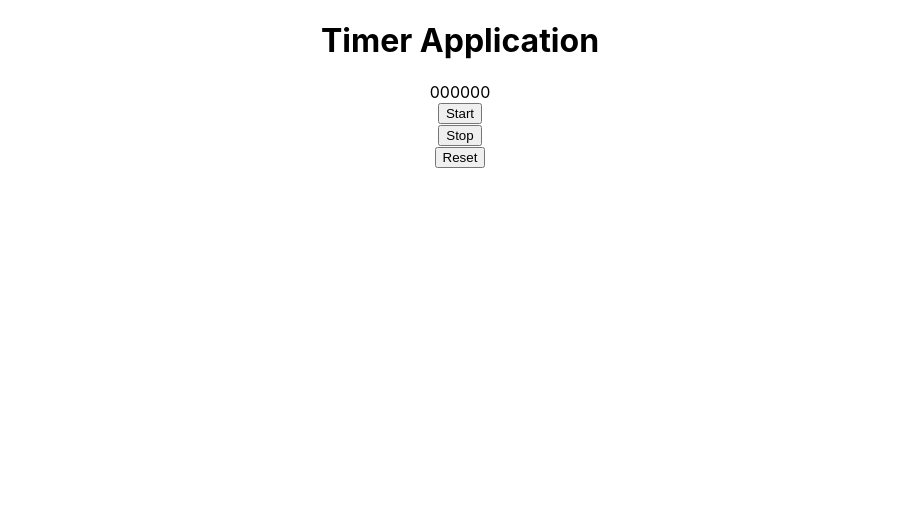
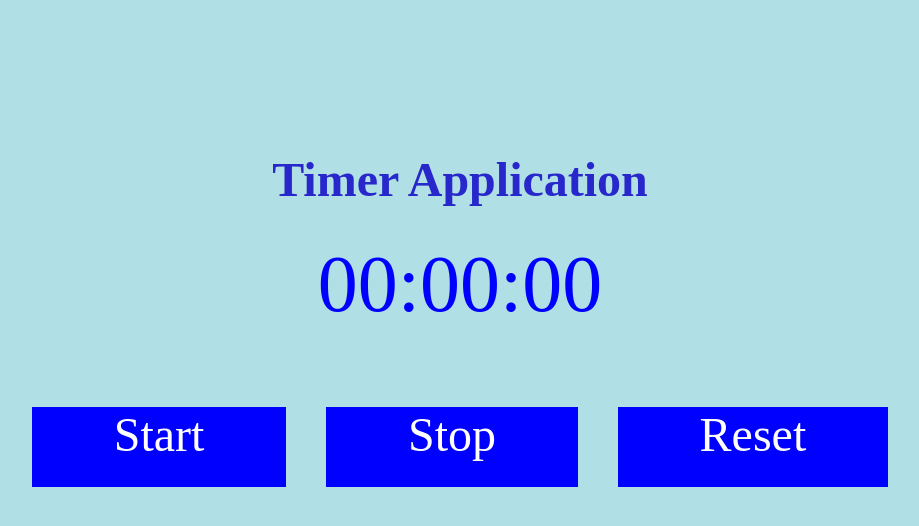
Before and after one commit to AbdulMoiz8994/tes-case-project, a React (Create React App) app: page / in a window 1280 px wide. Shown: the top 526 px of the page, without its empty margins (180-1099 px from the left). Built offline with nearby package versions, Linux system fonts and the light colour scheme.

Commit message:
we make the css file

```diff
--- a/src/App.css
+++ b/src/App.css
@@ -1,38 +1,7 @@
-.App {
-  text-align: center;
+.app-container {
+	height: 100vh;
+	width: 100vw;
+	align-items: center;
+	display: flex;
+	justify-content: center;
 }
-
-.App-logo {
-  height: 40vmin;
-  pointer-events: none;
-}
-
-@media (prefers-reduced-motion: no-preference) {
-  .App-logo {
-    animation: App-logo-spin infinite 20s linear;
-  }
-}
-
-.App-header {
-  background-color: #282c34;
-  min-height: 100vh;
-  display: flex;
-  flex-direction: column;
-  align-items: center;
-  justify-content: center;
-  font-size: calc(10px + 2vmin);
-  color: white;
-}
-
-.App-link {
-  color: #61dafb;
-}
-
-@keyframes App-logo-spin {
-  from {
-    transform: rotate(0deg);
-  }
-  to {
-    transform: rotate(360deg);
-  }
-}
--- a/src/App.tsx
+++ b/src/App.tsx
@@ -5,7 +5,7 @@ import {Timer} from './Components/Timer/Timer'
 
 function App() {
   return (
-    <div className="App">
+    <div className="app-container">
       <Timer/>
     </div>
   );
--- /dev/null
+++ b/src/Components/Timer/Timer.css
@@ -0,0 +1,26 @@
+.timer-container {
+    background-color: var(--timer-background-color);
+    height: var(--timer-height);
+    width: var(--timer-width);
+  }
+
+  .time-display {
+    height: 30%;
+    font-size: 5em;
+    text-align: center !important;
+    color: blue;
+    font-family: 'Comfortaa', cursive;
+  }
+
+  .timer-button-container {
+    display: flex;
+    flex-direction: row;
+    justify-content: center;
+    height: 30%;
+  }
+h1{
+    text-align: center;
+    font-size: 3em;
+    color: #2827CC;
+    font-family: 'Comfortaa', cursive;
+}
--- a/src/Components/Timer/Timer.tsx
+++ b/src/Components/Timer/Timer.tsx
@@ -1,6 +1,6 @@
 import React,{useState} from 'react'
 import {TimerButton} from '../TimerButton/TimerButton'
-
+import './Timer.css'
 
 
 export const Timer = () => {
@@ -55,12 +55,14 @@ const Reset=() =>{
 
 
     return (
-        <div>
+        <div className="timer-container">
             <h1>Timer Application</h1>
-        <span>{hour < 10 ? `0${hour}`: hour}</span>
-        <span>{minute < 10 ? `0${minute}` : minute}</span>
+            <div className="time-display">
+        <span>{hour < 10 ? `0${hour}`: hour}:</span>
+        <span>{minute < 10 ? `0${minute}` : minute}:</span>
         <span>{second < 10 ? `0${second}` : second}</span>
-
+        </div>
+        <div className="timer-button-container">
         {/* Start button */}
          <TimerButton
          ButtonAction={Run}
@@ -76,6 +78,8 @@ const Reset=() =>{
             ButtonAction={Reset}
             ButtonValue={"Reset"}
           />
+</div>
+
         </div>
     )
 }
--- /dev/null
+++ b/src/Components/TimerButton/TimerButton.css
@@ -0,0 +1,16 @@
+.button-container {
+    flex: 1 1 auto;
+    text-align: center;
+    margin: 0px 20px;
+    border: var(--button-border);
+    font-size: var(--button-text-size);
+    height: 80px;
+    background-color: blue;
+    color: white;
+    border: none;
+    font-family: 'Comfortaa', cursive;
+  }
+
+  .button-container:hover {
+    cursor: pointer;
+  }
--- a/src/Components/TimerButton/TimerButton.tsx
+++ b/src/Components/TimerButton/TimerButton.tsx
@@ -1,5 +1,5 @@
 import React from 'react'
-
+import './TimerButton.css'
 
 export interface Props{
     ButtonAction: () => void,
@@ -8,8 +8,8 @@ export interface Props{
 
 export const TimerButton: React.FC<Props> = ({ButtonAction,ButtonValue}) => {
     return (
-        <div>
-            <button onClick={ButtonAction}>{ButtonValue}</button>
+        <div className="button-container" onClick={ButtonAction}>
+            <p>{ButtonValue}</p>
         </div>
     )
 }
--- a/src/index.css
+++ b/src/index.css
@@ -5,9 +5,32 @@ body {
 	  sans-serif;
 	-webkit-font-smoothing: antialiased;
 	-moz-osx-font-smoothing: grayscale;
+	background-color: powderblue;
   }
 
   code {
 	font-family: source-code-pro, Menlo, Monaco, Consolas, 'Courier New',
 	  monospace;
   }
+
+  :root {
+	--timer-border: 1px solid #000000;
+	--timer-height: 70%;
+	--timer-width: 70%;
+
+	--button-text-size: 3em;
+  }
+
+  body,
+  div,
+  p {
+	margin: 0;
+	padding: 0;
+  }
+
+  @media screen and (max-width: 1024px) {
+	:root {
+	  --timer-height: 80%;
+	  --timer-width: 80%;
+	}
+  }
```
Lines whose indentation alone changed are shown as unchanged.
